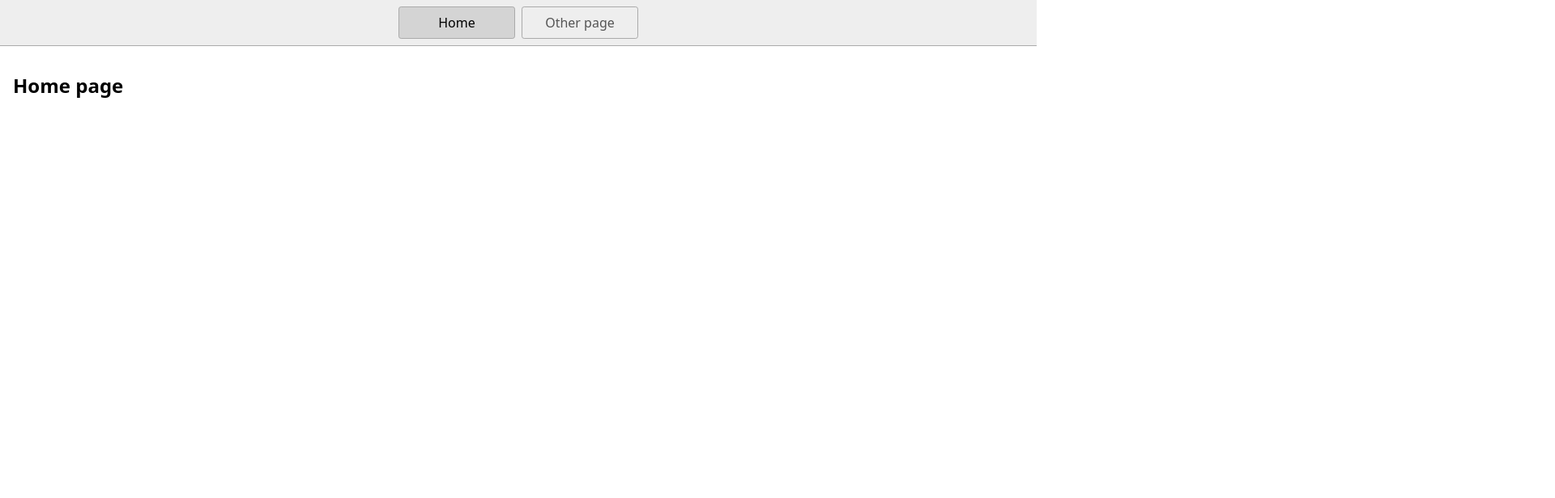
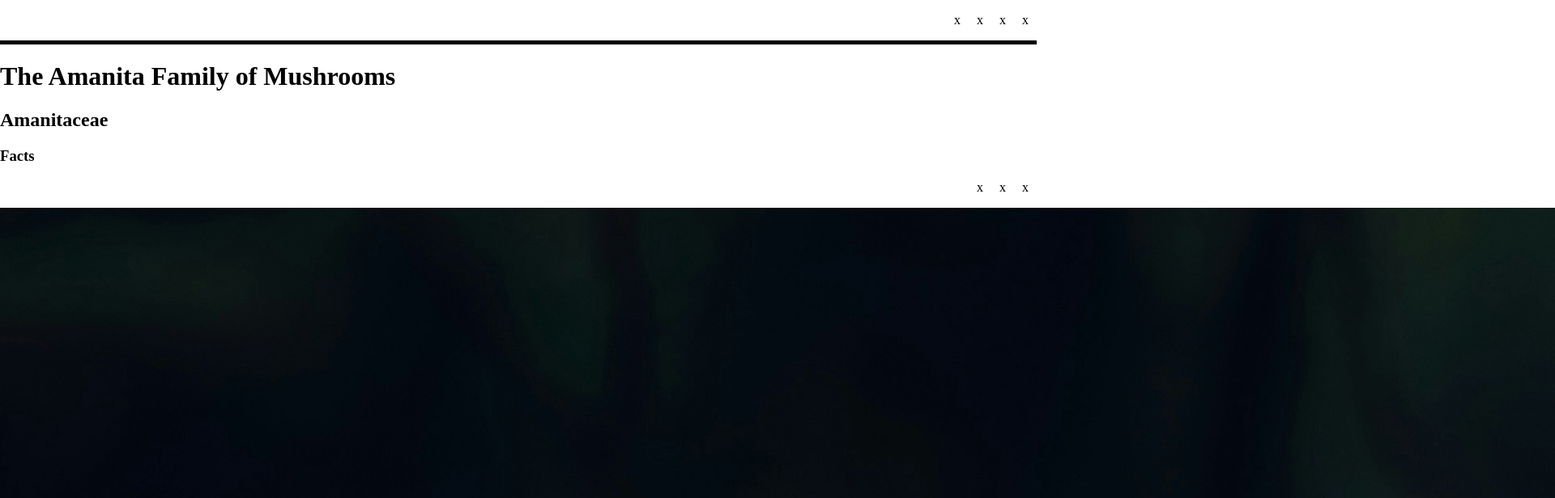
Before and after one commit to Benedictekoder/article_project_-v, a website: page index.html in a window 1280 px wide. Shown: the top 616 px of the page at 81% size, 1920 px wide, since content can reach past the window. Drawn offline with Linux system fonts and the light colour scheme.

Commit message:
added html n css

```diff
--- a/index.html
+++ b/index.html
@@ -1,23 +1,76 @@
 <!DOCTYPE html>
 <html lang="en">
   <head>
-    <title>Home</title>
+    <title>The Amanita Family</title>
     <meta charset="UTF-8" />
     <meta name="viewport" content="width=device-width" />
-    <!--
-      Need a visual blank slate?
-      Remove all code in `styles.css`!
-    -->
     <link rel="stylesheet" href="styles.css" />
     <script type="module" src="script.js"></script>
   </head>
+
+
   <body>
-    <nav>
-      <a href="/" aria-current="page">Home</a>
-      <a href="/page2.html">Other page</a>
-    </nav>
+    <header>
+     <nav>
+      <ul>
+       <a><li>x</li></a>
+       <a><li>x</li></a>
+       <a><li>x</li></a>
+       <a><li>x</li></a>
+      </ul>
+     </nav>
+    </header>
+
     <main>
-      <h1>Home page</h1>
+      <!--class intro is a main title on page, seperated from section-->
+      <div class="intro">
+       <h1>The Amanita Family of Mushrooms</h1>
+       <h2>Amanitaceae</h2>
+      </div>
+
+      <!--first section is displaced text to the left and image to the right-->
+      <section class="firstsection">
+        <div class="sectiontext">
+         <h3>Facts</h3>
+         <ul>
+          <li>x</li>
+          <li>x</li>
+          <li>x</li>
+         </ul>
+        </div>
+        <img src="images/pantherina together.jpg" alt="two amanita pantherina leaning towards eachother">
+      </section>
+
+      <!--second section is displayed image to the left and text to the right-->
+      <section class="secondsection">
+        <img src="images/fly agaric.jpg" alt="amanita muscaria mushroom in gras">
+        <div class="sectiontext">
+         <h3>Amanita Muscaria</h3>
+         <p>Lorem ipsum dolor sit amet, consectetur adipisicing elit. Enim, ullam voluptas voluptatibus consectetur rem quod, accusantium corrupti aut, minima nam explicabo totam maxime assumenda sit dignissimos deleniti est suscipit cupiditate?</p>
+        </div>
+      </section>
+
+      <!--third section is displayed text to the left and image to the right-->
+      <section>
+       <div class="thirdsection">
+        <h3>Amanita rubinscens</h3>
+        <p>Lorem ipsum dolor sit amet, consectetur adipisicing elit. Laboriosam necessitatibus aut mollitia, eveniet facere odio temporibus excepturi sit commodi est explicabo dolores iste, eius dolor porro labore soluta expedita recusandae!</p>
+       </div>
+       <img src="images/best blusher.jpg" alt="amanita rubinscens in gras">
+      </section>
+
+      <!--fourth section is displayed image to the left and text to the right-->
+      <section class="fourthsection">
+       <img src="images/deathcap.jpg" alt="death cap mushroom">
+       <div class="fourthsection">
+        <h3>Amanita phalloides</h3>
+        <p>Lorem ipsum dolor sit amet consectetur adipisicing elit. Repudiandae natus labore aliquam consectetur. Laudantium, est ullam placeat, quidem ducimus enim ab reiciendis fugit consectetur quibusdam repellendus cum incidunt voluptatum velit.</p>
+       </div>
+      </section>
     </main>
+
+    <footer>
+     <h3>Made by B</h3>
+    </footer>
   </body>
 </html>
--- a/styles.css
+++ b/styles.css
@@ -1,46 +1,32 @@
-* {
-  box-sizing: border-box;
+/*External CSS*/
+/*body is a CSS Declaration*/
+body{
+  /*property: value; is a CSS Rule*/
+  margin: 0;
+  font-family: ;
 }
 
-body {
-  margin: 0;
-  font-family: system-ui, sans-serif;
-  color: black;
-  background-color: white;
+header{
+  border-bottom: 5px solid black;
+
 }
 
-nav {
+ul{
   display: flex;
-  flex-wrap: wrap;
+  flex-direction: row;
+  justify-content: end;
   align-items: center;
-  justify-content: center;
-  padding: 0.5rem;
-  gap: 0.5rem;
-  border-bottom: solid 1px #aaa;
-  background-color: #eee;
+  list-style-type: none;
+  gap: 20px;
+  padding: 0 10px;
 }
 
-nav a {
-  display: inline-block;
-  min-width: 9rem;
-  padding: 0.5rem;
-  border-radius: 0.2rem;
-  border: solid 1px #aaa;
-  text-align: center;
-  text-decoration: none;
-  color: #555;
+section{
+  height: 100vh;
 }
 
-nav a[aria-current='page'] {
-  color: #000;
-  background-color: #d4d4d4;
+
+footer{
+  text-align: center;
+  border-top: 5px solid black;
 }
-
-main {
-  padding: 1rem;
-}
-
-h1 {
-  font-weight: bold;
-  font-size: 1.5rem;
-}
```
Also changed, not shown: images/deathcap.jpg (added), images/pantherina together.jpg (added), 3 other files.
